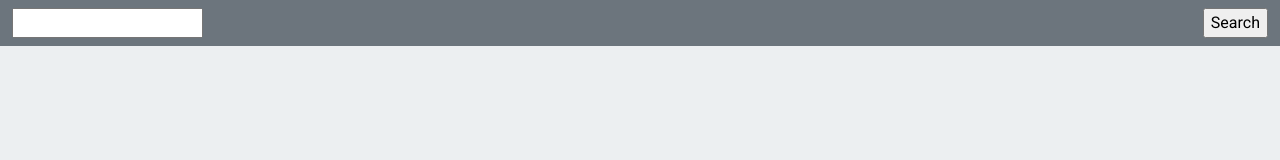
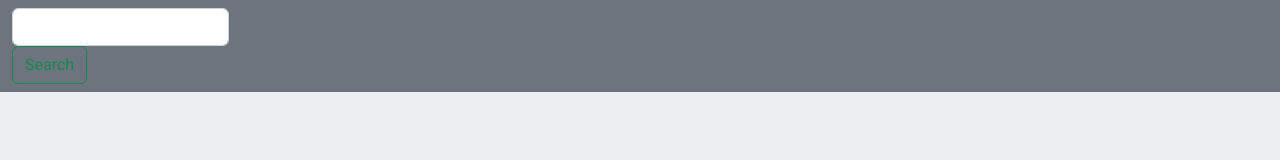
Before and after one commit to Viiuska/week4_project, a website built with Parcel: page index.html in a window 1280 px wide. Built offline with nearby package versions, Linux system fonts and the light colour scheme.

Commit message:
Update index.html

```diff
--- a/index.html
+++ b/index.html
@@ -28,13 +28,14 @@
 
     <script src="src/index.js"></script>
     <link rel="stylesheet" href="./src/styles.css" />
-    <form id="myForm">
-      <nav class="navbar navbar-light bg-secondary">
-        <div class="container-fluid">
-        <input id="input-show" type="text" />
-        <input id="submit-data" type="button" value="Search" />
-        </div>
-      </nav>
-    </form>
+
+    <nav class="navbar navbar-light bg-secondary">
+      <div class="container-fluid">
+        <form id="myForm">
+          <input class="form-control me-2" id="input-show" type="text" />
+          <input class="btn btn-outline-success" id="submit-data" type="button" value="Search" />
+        </form>
+      </div>
+    </nav>
   </body>
 </html>
```
